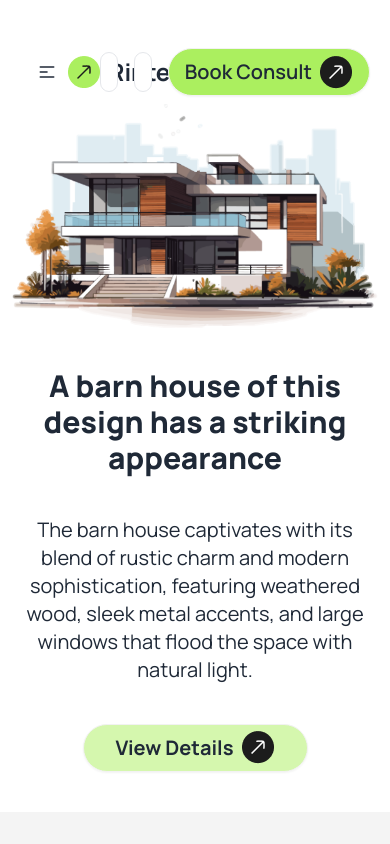
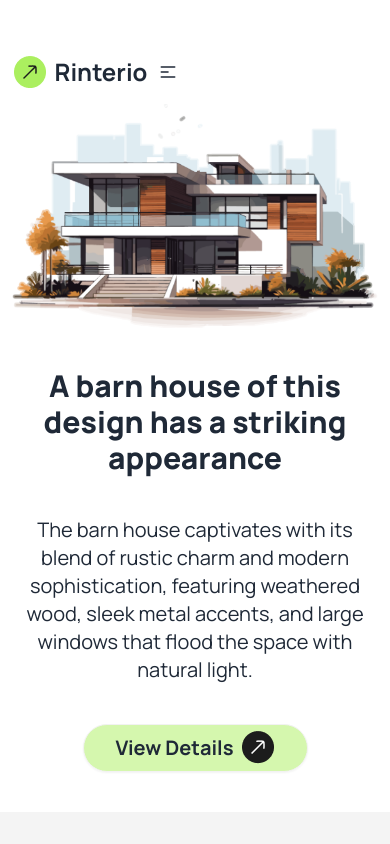
Before and after one commit to SagarKarmoker/House-website, a plain HTML site: page index.html in a window 390 px wide. Shown: the top 844 px of the page. Drawn offline with nearby package versions, Linux system fonts and the light colour scheme.

Commit message:
navbar fixed [space between not fixed]

```diff
--- a/index.html
+++ b/index.html
@@ -32,7 +32,11 @@
 <body class="manrope">
     <header class="md:container mx-auto mt-10 px-3">
         <div class="navbar bg-base-100">
-            <div class="navbar-start">
+            <div class="navbar-start justify-between">
+                <div class="flex justify-center gap-2">
+                    <img src="assets/logo.png" alt="" />
+                    <a class="font-bold text-2xl">Rinterio</a>
+                </div>
                 <div class="dropdown">
                     <div tabindex="0" role="button" class="btn btn-ghost lg:hidden">
                         <svg xmlns="http://www.w3.org/2000/svg" class="h-5 w-5" fill="none" viewBox="0 0 24 24"
@@ -50,10 +54,6 @@
                         <li><a>Contact Us</a></li>
                     </ul>
                 </div>
-                <div class="flex justify-center gap-2">
-                    <img src="assets/logo.png" alt="" />
-                    <a class="font-bold text-2xl">Rinterio</a>
-                </div>
             </div>
             <div class="navbar-center hidden lg:flex">
                 <ul class="menu menu-horizontal px-1">
@@ -64,7 +64,7 @@
                     <li><a>Contact Us</a></li>
                 </ul>
             </div>
-            <div class="navbar-end space-x-4">
+            <div class="hidden lg:flex navbar-end space-x-4">
                 <!-- <a ><i class="fa-regular fa-magnifying-glass"></i></a>
                 <a ><i class="fa-regular fa-magnifying-glass"></i></a>
                 <a class="btn">Button</a> -->
```
